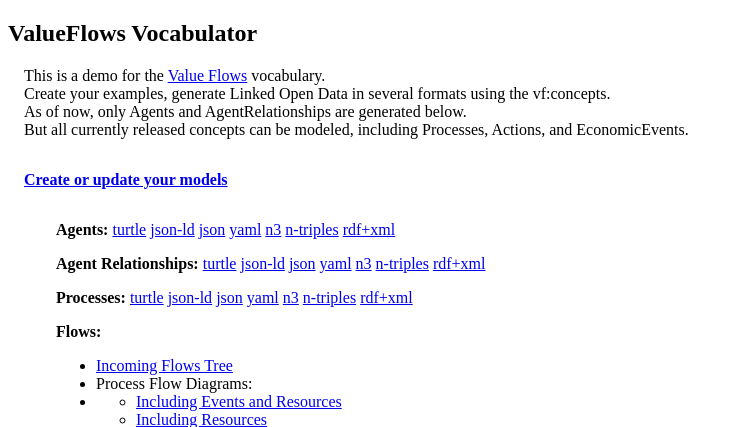
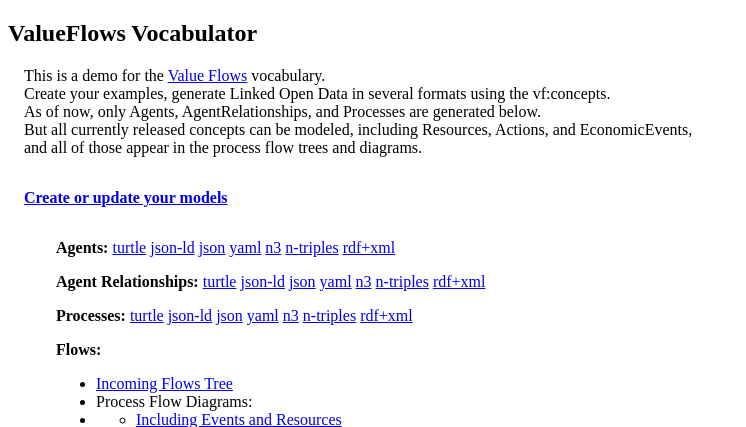
Before and after one commit to valueflows/django-vocabulator, a Django app: page / in a window 1280 px wide. Shown: the top 427 px of the page, without its empty margins (0-746 px from the left). Run offline with Django 3.2, Linux system fonts and the light colour scheme.

Commit message:
add newer options to front page

```diff
--- a/vocab/templates/index.html
+++ b/vocab/templates/index.html
@@ -34,8 +34,9 @@ div {
 <div>
     This is a demo for the <a href="https://www.valueflo.ws/">Value Flows</a> vocabulary.</br>
     Create your examples, generate Linked Open Data in several formats using the vf:concepts.</br>
-    As of now, only Agents and AgentRelationships are generated below.</br>
-    But all currently released concepts can be modeled, including Processes, Actions, and EconomicEvents.
+    As of now, only Agents, AgentRelationships, and Processes are generated below.</br>
+    But all currently released concepts can be modeled, including Resources, Actions, and EconomicEvents,</br>
+    and all of those appear in the process flow trees and diagrams.
 </div>
 
 <div id="big" >
```
